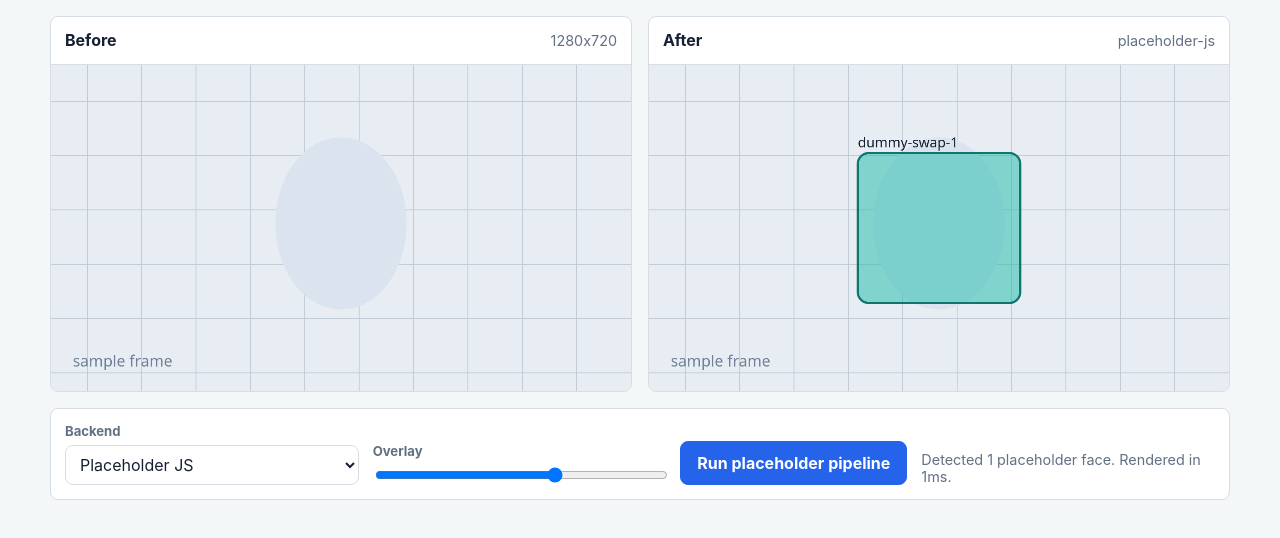
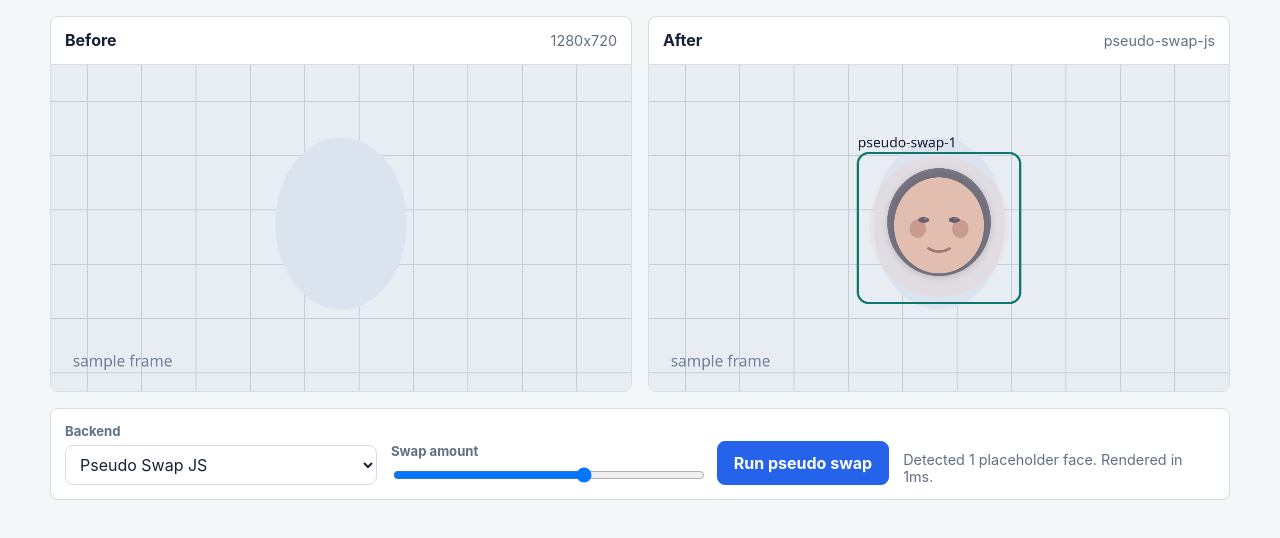
Before and after one commit to jim-auto/deep-livecam-mobile, a plain HTML site: page web-demo/index.html in a window 1280 px wide. Shown: the part 88-626 px from the top of the page. Drawn offline with Linux system fonts and the light colour scheme.

Commit message:
Add pseudo swap rendering and ignore captures

```diff
--- a/web-demo/app.js
+++ b/web-demo/app.js
@@ -12,6 +12,7 @@ const overlayStrength = document.querySelector("#overlayStrength");
 const sourceMeta = document.querySelector("#sourceMeta");
 const engineMeta = document.querySelector("#engineMeta");
 const statusText = document.querySelector("#status");
+const syntheticSourceFace = createSyntheticSourceFace();
 
 class PlaceholderFaceDetector {
   detect(frame) {
@@ -38,11 +39,13 @@ class CanvasOverlayFaceSwapper {
       faces,
       overlays: faces.map((face, index) => ({
         face,
-        label: `dummy-swap-${index + 1}`,
+        label: `pseudo-swap-${index + 1}`,
         fill: `rgba(20, 184, 166, ${alpha / 255})`,
         stroke: "#0f766e",
+        source: syntheticSourceFace,
+        strength,
       })),
-      engineName: frame.live ? "placeholder-js-live" : "placeholder-js",
+      engineName: frame.live ? "pseudo-swap-js-live" : "pseudo-swap-js",
     };
   }
 }
@@ -119,7 +122,7 @@ async function startCamera() {
 
     cameraButton.textContent = "Stop camera";
     captureButton.disabled = false;
-    statusText.textContent = "Camera running with placeholder pipeline.";
+    statusText.textContent = "Camera running with pseudo swap pipeline.";
     startLiveLoop();
   } catch (error) {
     if (cameraStream) {
@@ -167,7 +170,7 @@ function startLiveLoop() {
 
       const now = performance.now();
       if (now - lastLiveStatusAt > 1000) {
-        statusText.textContent = `Live placeholder pipeline: ${frame.width}x${frame.height}.`;
+        statusText.textContent = `Live pseudo swap: ${frame.width}x${frame.height}.`;
         lastLiveStatusAt = now;
       }
     }
@@ -250,18 +253,61 @@ function drawFrameImage(ctx, frame) {
 function renderOverlays(ctx, result) {
   for (const overlay of result.overlays) {
     const rect = toCanvasRect(overlay.face, result.frame);
+    drawPseudoSwap(ctx, overlay, rect, result.frame);
+
     ctx.save();
-    ctx.fillStyle = overlay.fill;
     ctx.strokeStyle = overlay.stroke;
     ctx.lineWidth = Math.max(3, result.frame.width / 260);
     roundRect(ctx, rect.x, rect.y, rect.width, rect.height, 24);
-    ctx.fill();
     ctx.stroke();
     ctx.fillStyle = "#172033";
     ctx.font = `${Math.max(18, result.frame.width / 42)}px system-ui, sans-serif`;
     ctx.fillText(overlay.label, rect.x, Math.max(30, rect.y - 12));
     ctx.restore();
   }
+}
+
+function drawPseudoSwap(ctx, overlay, rect, frame) {
+  const faceWidth = rect.width * 0.86;
+  const faceHeight = rect.height * 0.94;
+  const faceX = rect.x + (rect.width - faceWidth) / 2;
+  const faceY = rect.y + rect.height * 0.02;
+  const blurRadius = Math.max(10, frame.width / 96);
+
+  ctx.save();
+  ctx.globalAlpha = 0.18 + overlay.strength * 0.82;
+  ctx.shadowColor = "rgba(15, 23, 42, 0.28)";
+  ctx.shadowBlur = blurRadius;
+  ctx.shadowOffsetY = Math.max(2, frame.width / 320);
+  ctx.beginPath();
+  ctx.ellipse(
+    faceX + faceWidth / 2,
+    faceY + faceHeight / 2,
+    faceWidth / 2,
+    faceHeight / 2,
+    0,
+    0,
+    Math.PI * 2,
+  );
+  ctx.clip();
+  ctx.drawImage(overlay.source, faceX, faceY, faceWidth, faceHeight);
+  ctx.restore();
+
+  ctx.save();
+  ctx.globalAlpha = overlay.strength * 0.26;
+  ctx.fillStyle = "#f4b6a3";
+  ctx.beginPath();
+  ctx.ellipse(
+    faceX + faceWidth / 2,
+    faceY + faceHeight / 2,
+    faceWidth / 2,
+    faceHeight / 2,
+    0,
+    0,
+    Math.PI * 2,
+  );
+  ctx.fill();
+  ctx.restore();
 }
 
 function frameFromVideo() {
@@ -342,6 +388,53 @@ function createSampleFrame() {
   };
 }
 
+function createSyntheticSourceFace() {
+  const canvas = document.createElement("canvas");
+  canvas.width = 512;
+  canvas.height = 640;
+  const ctx = canvas.getContext("2d");
+
+  ctx.clearRect(0, 0, canvas.width, canvas.height);
+
+  ctx.fillStyle = "#2f3a4f";
+  ctx.beginPath();
+  ctx.ellipse(256, 300, 190, 245, 0, 0, Math.PI * 2);
+  ctx.fill();
+
+  ctx.fillStyle = "#f1c2aa";
+  ctx.beginPath();
+  ctx.ellipse(256, 315, 165, 218, 0, 0, Math.PI * 2);
+  ctx.fill();
+
+  ctx.fillStyle = "#c9856e";
+  ctx.beginPath();
+  ctx.ellipse(178, 330, 30, 42, 0, 0, Math.PI * 2);
+  ctx.ellipse(334, 330, 30, 42, 0, 0, Math.PI * 2);
+  ctx.fill();
+
+  ctx.fillStyle = "#172033";
+  ctx.beginPath();
+  ctx.ellipse(200, 290, 20, 13, 0, 0, Math.PI * 2);
+  ctx.ellipse(312, 290, 20, 13, 0, 0, Math.PI * 2);
+  ctx.fill();
+
+  ctx.strokeStyle = "#8e4b42";
+  ctx.lineWidth = 12;
+  ctx.lineCap = "round";
+  ctx.beginPath();
+  ctx.moveTo(218, 420);
+  ctx.quadraticCurveTo(256, 448, 294, 420);
+  ctx.stroke();
+
+  ctx.fillStyle = "rgba(255, 255, 255, 0.34)";
+  ctx.beginPath();
+  ctx.ellipse(206, 284, 6, 4, 0, 0, Math.PI * 2);
+  ctx.ellipse(318, 284, 6, 4, 0, 0, Math.PI * 2);
+  ctx.fill();
+
+  return canvas;
+}
+
 function toCanvasRect(face, frame) {
   return {
     x: face.x * frame.width,
--- a/web-demo/index.html
+++ b/web-demo/index.html
@@ -48,17 +48,17 @@
         <div class="control-group">
           <label for="backendSelect">Backend</label>
           <select id="backendSelect">
-            <option value="placeholder">Placeholder JS</option>
+            <option value="placeholder">Pseudo Swap JS</option>
             <option value="onnx" disabled>ONNX Runtime Web</option>
             <option value="webgpu" disabled>WebGPU</option>
             <option value="mediapipe" disabled>MediaPipe</option>
           </select>
         </div>
         <div class="control-group">
-          <label for="overlayStrength">Overlay</label>
+          <label for="overlayStrength">Swap amount</label>
           <input id="overlayStrength" type="range" min="0" max="100" value="62">
         </div>
-        <button id="runButton" type="button">Run placeholder pipeline</button>
+        <button id="runButton" type="button">Run pseudo swap</button>
         <p id="status" role="status">Ready.</p>
       </section>
     </main>
```
Also changed, not shown: 3 other files.
